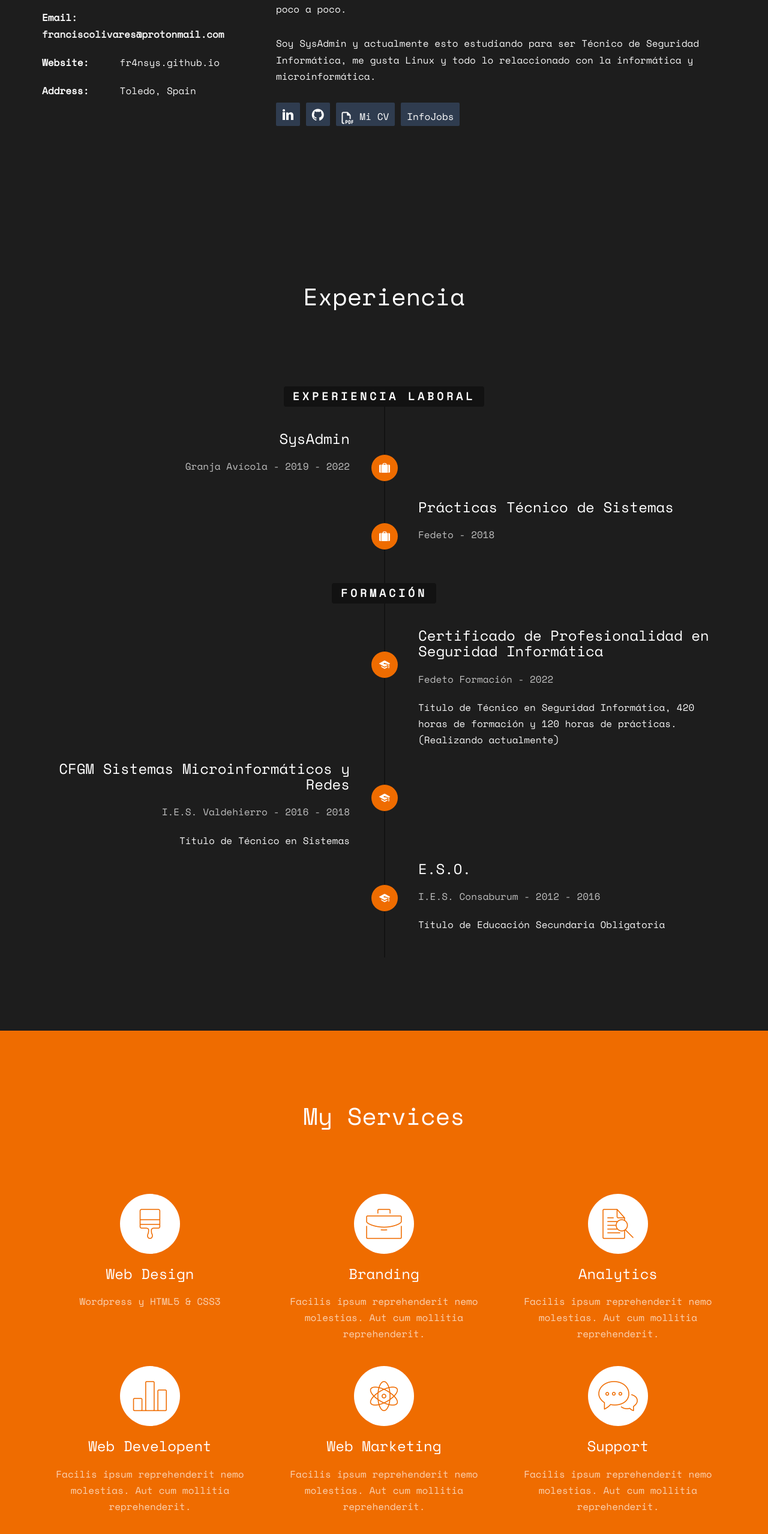
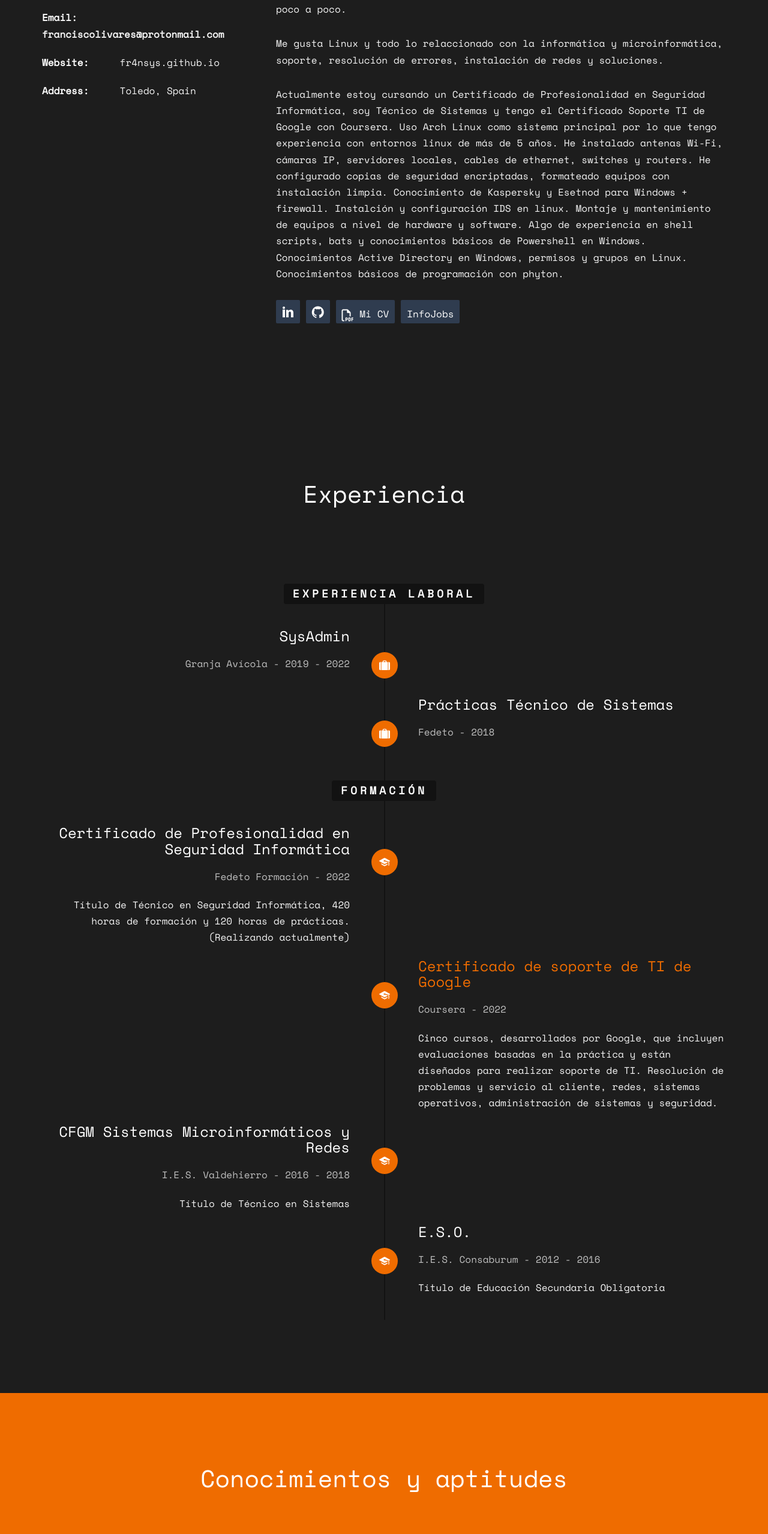
Before and after one commit to fr4nsys/fr4nsys.github.io, a plain HTML site: page index.html in a window 1280 px wide. Shown: the part 1150-3707 px from the top of the page at 60% size. Drawn offline with nearby package versions, Linux system fonts and the light colour scheme; some packages are replaced by stand-ins of ours; no server answers; some icons are missing; files whose address does not match are found by name.

Commit message:
Update index.html

```diff
--- a/index.html
+++ b/index.html
@@ -110,8 +110,19 @@
 				<div class="col-md-8">
 					<h2>Buenas!</h2>
 					<p>Me llamo Fran tengo 21 años, este es mi portfolio el cual iré rellenando poco a poco.</p>
-					<p>Soy SysAdmin y actualmente esto estudiando para ser Técnico de Seguridad Informática, me gusta Linux y todo lo relaccionado con la informática y microinformática.</p>
-					<p>
+					<p>Me gusta Linux y todo lo relaccionado con la informática y microinformática, soporte, resolución de errores, instalación de redes y soluciones.</p>
+					<p>Actualmente estoy cursando un Certificado de Profesionalidad en Seguridad Informática, soy Técnico de Sistemas y tengo el Certificado Soporte TI de Google con Coursera.
+					Uso Arch Linux como sistema principal por lo que tengo experiencia con entornos linux de más de 5 años.
+					He instalado antenas Wi-Fi, cámaras IP, servidores locales, cables de ethernet, switches y routers.
+					He configurado copias de seguridad encriptadas, formateado equipos con instalación limpia.
+					Conocimiento de Kaspersky y Esetnod para Windows + firewall.
+					Instalción y configuración IDS en linux.
+					Montaje y mantenimiento de equipos a nivel de hardware y software.
+					Algo de experiencia en shell scripts, bats y conocimientos básicos de Powershell en Windows.
+					Conocimientos Active Directory en Windows, permisos y grupos en Linux.
+					Conocimientos básicos de programación con phyton.</p>
+
+
 						<ul class="fh5co-social-icons">
 							<li><a href="https://www.linkedin.com/in/francisco-olivares-mart%C3%ADn-165b7b235/"><i class="icon-linkedin2"></i></a></li>
 							<li><a href="https://github.com/fr4nsys"><i class="icon-github2"></i></a></li>
@@ -167,7 +178,7 @@
 						<li class="timeline-heading text-center animate-box">
 							<div><h3>Formación</h3></div>
 						</li>
-						<li class="timeline-inverted animate-box">
+						<li class="timeline-unverted animate-box">
 							<div class="timeline-badge"><i class="icon-graduation-cap"></i></div>
 							<div class="timeline-panel">
 								<div class="timeline-heading">
@@ -176,6 +187,18 @@
 								</div>
 								<div class="timeline-body">
 									<p>Título de Técnico en Seguridad Informática, 420 horas de formación y 120 horas de prácticas. (Realizando actualmente)</p>
+								</div>
+							</div>
+						</li>
+						<li class="timeline-inverted animate-box">
+							<div class="timeline-badge"><i class="icon-graduation-cap"></i></div>
+							<div class="timeline-panel">
+								<div class="timeline-heading">
+									<h3 class="timeline-title"><a color="#000" href="https://www.credly.com/badges/71cf7720-a361-4e2e-a2fc-b549ceeeec95?source=linked_in_profile">Certificado de soporte de TI de Google</a></h3>
+									<span class="company">Coursera - 2022</span>
+								</div>
+								<div class="timeline-body">
+									<p>Cinco cursos, desarrollados por Google, que incluyen evaluaciones basadas en la práctica y están diseñados para realizar soporte de TI. Resolución de problemas y servicio al cliente, redes, sistemas operativos, administración de sistemas y seguridad.</p>
 								</div>
 							</div>
 						</li>
@@ -216,7 +239,7 @@
 			<div class="services-padding">
 				<div class="row">
 					<div class="col-md-8 col-md-offset-2 text-center fh5co-heading">
-						<h2>My Services</h2>
+						<h2>Conocimientos y aptitudes</h2>
 					</div>
 				</div>
 				<div class="row">
@@ -227,7 +250,7 @@
 							</span>
 							<div class="feature-copy">
 								<h3>Web Design</h3>
-								<p>Wordpress y HTML5 & CSS3</p>
+								<p>Wordpress, HTML5&CSS3</p>
 							</div>
 						</div>
 					</div>
@@ -238,8 +261,8 @@
 								<i class="icon-briefcase"></i>
 							</span>
 							<div class="feature-copy">
-								<h3>Branding</h3>
-								<p>Facilis ipsum reprehenderit nemo molestias. Aut cum mollitia reprehenderit.</p>
+								<h3>Soluciones de copia de seguridad y recuperación</h3>
+								<p>Copias de seguridad encriptadas, a nivel local y en servidor extenero, por ejemplo AWS.</p>
 							</div>
 						</div>
 
@@ -250,8 +273,8 @@
 								<i class="icon-search"></i>
 							</span>
 							<div class="feature-copy">
-								<h3>Analytics</h3>
-								<p>Facilis ipsum reprehenderit nemo molestias. Aut cum mollitia reprehenderit.</p>
+								<h3>Analisis de la Red</h3>
+								<p>Detección de errores, puntos de mejora, cableado de la red, cobertura redes inalámbricas, etc.</p>
 							</div>
 						</div>
 					</div>
@@ -266,8 +289,8 @@
 								<i class="icon-bargraph"></i>
 							</span>
 							<div class="feature-copy">
-								<h3>Web Developent</h3>
-								<p>Facilis ipsum reprehenderit nemo molestias. Aut cum mollitia reprehenderit.</p>
+								<h3>Instalción y configuración Firewall, IDS, Antimalware</h3>
+								<p>Kaspersky y Esetnod, Firewall de Windows, UFW, IPtables, Snort.</p>
 							</div>
 						</div>
 
@@ -279,8 +302,8 @@
 								<i class="icon-genius"></i>
 							</span>
 							<div class="feature-copy">
-								<h3>Web Marketing</h3>
-								<p>Facilis ipsum reprehenderit nemo molestias. Aut cum mollitia reprehenderit.</p>
+								<h3>Automatización</h3>
+								<p>Automatas, desencadenadores, algo de experiencia en shell scripts, bats, Shell en Linux y de Powershell en Windows.</p>
 							</div>
 						</div>
 
@@ -291,8 +314,8 @@
 								<i class="icon-chat"></i>
 							</span>
 							<div class="feature-copy">
-								<h3>Support</h3>
-								<p>Facilis ipsum reprehenderit nemo molestias. Aut cum mollitia reprehenderit.</p>
+								<h3>Soporte y resolución de problemas</h3>
+								<p>Resolución de errores, configuración y soluciones de sistemas a nivel de hardware y software.</p>
 							</div>
 						</div>
 					</div>
@@ -326,13 +349,13 @@
 					<div class="chart" data-percent="85"><span><strong>Windows</strong>85%</span></div>
 				</div>
 				<div class="col-md-3 col-sm-6 col-xs-12 text-center">
-					<div class="chart" data-percent="90"><span><strong>Shell Scrips</strong>90%</span></div>
+					<div class="chart" data-percent="75"><span><strong>Shell Scrips</strong>75%</span></div>
 				</div>
 				<div class="col-md-3 col-sm-6 col-xs-12 text-center">
 					<div class="chart" data-percent="85"><span><strong>Automatización</strong>85%</span></div>
 				</div>
 				<div class="col-md-3 col-sm-6 col-xs-12 text-center">
-					<div class="chart" data-percent="90"><span><strong>Automatas</strong>90%</span></div>
+					<div class="chart" data-percent="85"><span><strong>Automatas</strong>85%</span></div>
 				</div> <!-- -->
 			</div>
 			<div class="row">
```
